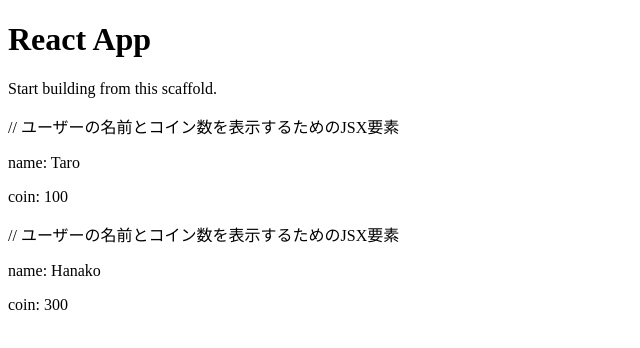
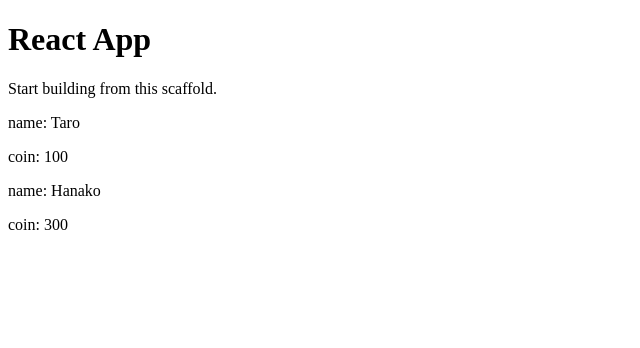
Before and after one commit to junjun1002/js-work, a React (Vite) app in the folder react-app/: page / in a window 1280 px wide. Shown: the top 348 px of the page, without its empty margins (0-640 px from the left). Built offline with nearby package versions, Linux system fonts and the light colour scheme.

Commit message:
課題2実装

```diff
--- a/react-app/src/app/App.jsx
+++ b/react-app/src/app/App.jsx
@@ -11,6 +11,11 @@
 
 import UserCard from '../features/users/components/UserCard';
 
+const users = [
+  {id: 1, name: 'Taro', coin: 100},
+  {id: 2, name: 'Hanako', coin: 300},
+];
+
 export default function App() {
   return (
     <main>
@@ -21,8 +26,9 @@ export default function App() {
       <p>Start building from this scaffold.</p>
 
       {/* ユーザーカードを表示するためのコンポーネントを呼び出す */}
-      <UserCard name="Taro" coin={100} />
-      <UserCard name="Hanako" coin={300} />
+      {users.map(user => (
+        <UserCard key={user.id} name={user.name} coin={user.coin} />
+      ))}
     </main>
   );
 }
--- a/react-app/src/features/users/components/UserCard.jsx
+++ b/react-app/src/features/users/components/UserCard.jsx
@@ -11,7 +11,7 @@ export default function UserCard(props){
     return(
         // ユーザーカードの内容を表示するためのJSX要素
         <div>
-            // ユーザーの名前とコイン数を表示するためのJSX要素
+            {/* ユーザーの名前とコイン数を表示 */}
             <p>name: {props.name}</p>
             <p>coin: {props.coin}</p>
         </div>
```
